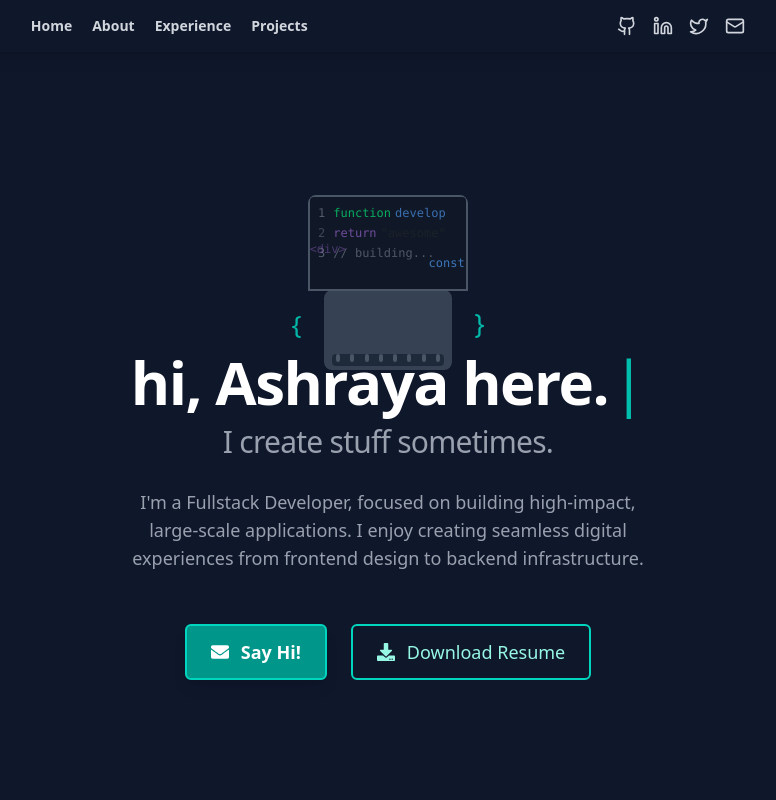
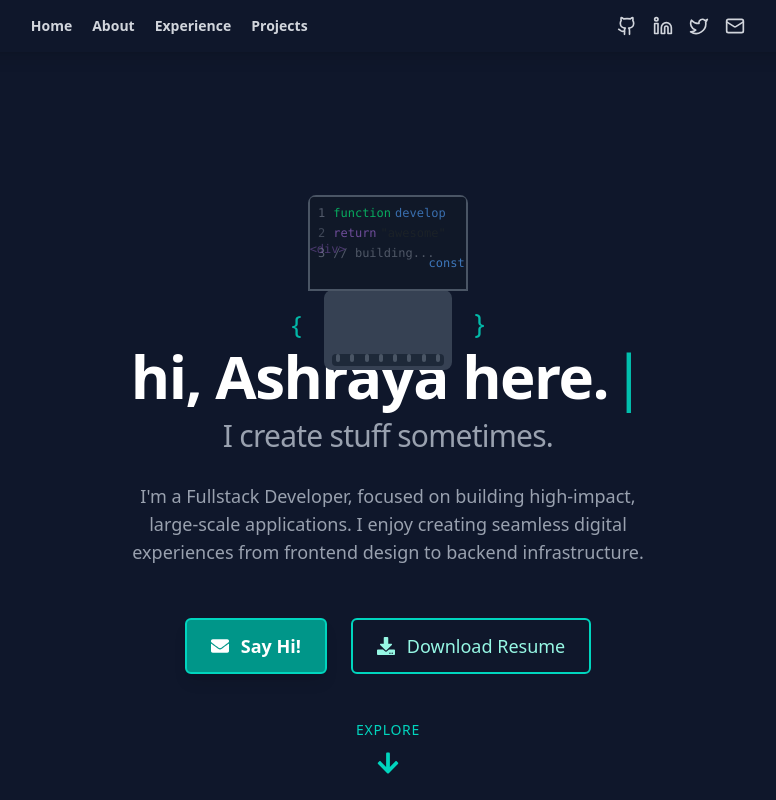
Before and after one commit to Ashraya77/My-Portfolio, a React (Vite) app in the folder client/: page / in a window 1280 px wide. Shown: the top 800 px of the page, without its empty margins (252-1028 px from the left). Built offline with nearby package versions, Linux system fonts and the light colour scheme.

Commit message:
added explore button

```diff
--- a/client/src/pages/Intro.tsx
+++ b/client/src/pages/Intro.tsx
@@ -1,7 +1,7 @@
 // Intro.jsx (Strictly adhering to original theme, only adding Resume button)
 import { useState, useEffect, useRef } from "react";
 import { motion } from "framer-motion";
-import { FaDownload, FaEnvelope } from 'react-icons/fa'; // Added FaDownload and FaEnvelope
+import { FaDownload, FaEnvelope, FaArrowDown } from 'react-icons/fa'; // Added FaDownload, FaEnvelope, and FaArrowDown
 
 export default function Intro() {
   const text = "hi, Ashraya here.";
@@ -183,7 +183,7 @@ export default function Intro() {
       </p>
 
       {/* Button Group (Classy, dual CTA) */}
-      <div className="pt-10 flex space-x-6">
+      <div className="pt-10 flex flex-wrap justify-center gap-6">
 
         {/* Primary CTA (Say Hi!) - Slightly more prominent background */}
         <div className="relative" ref={menuRef}>
@@ -248,6 +248,27 @@ export default function Intro() {
           Download Resume
         </a>
       </div>
+
+      {/* Explore Button with Arrow - at the bottom */}
+      <motion.div
+        className="absolute bottom-20"
+        initial={{ opacity: 0, y: -20 }}
+        animate={{ opacity: 1, y: 0 }}
+        transition={{ delay: 2, duration: 1 }}
+      >
+        <button
+          onClick={() => window.scrollBy({ top: window.innerHeight, behavior: 'smooth' })}
+          className="flex flex-col items-center text-teal-400 hover:text-teal-300 transition duration-300 group"
+        >
+          <span className="text-sm font-medium mb-2 tracking-wider">EXPLORE</span>
+          <motion.div
+            animate={{ y: [0, 8, 0] }}
+            transition={{ duration: 1.5, repeat: Infinity, ease: "easeInOut" }}
+          >
+            <FaArrowDown className="text-2xl" />
+          </motion.div>
+        </button>
+      </motion.div>
     </div>
   );
 }
```
